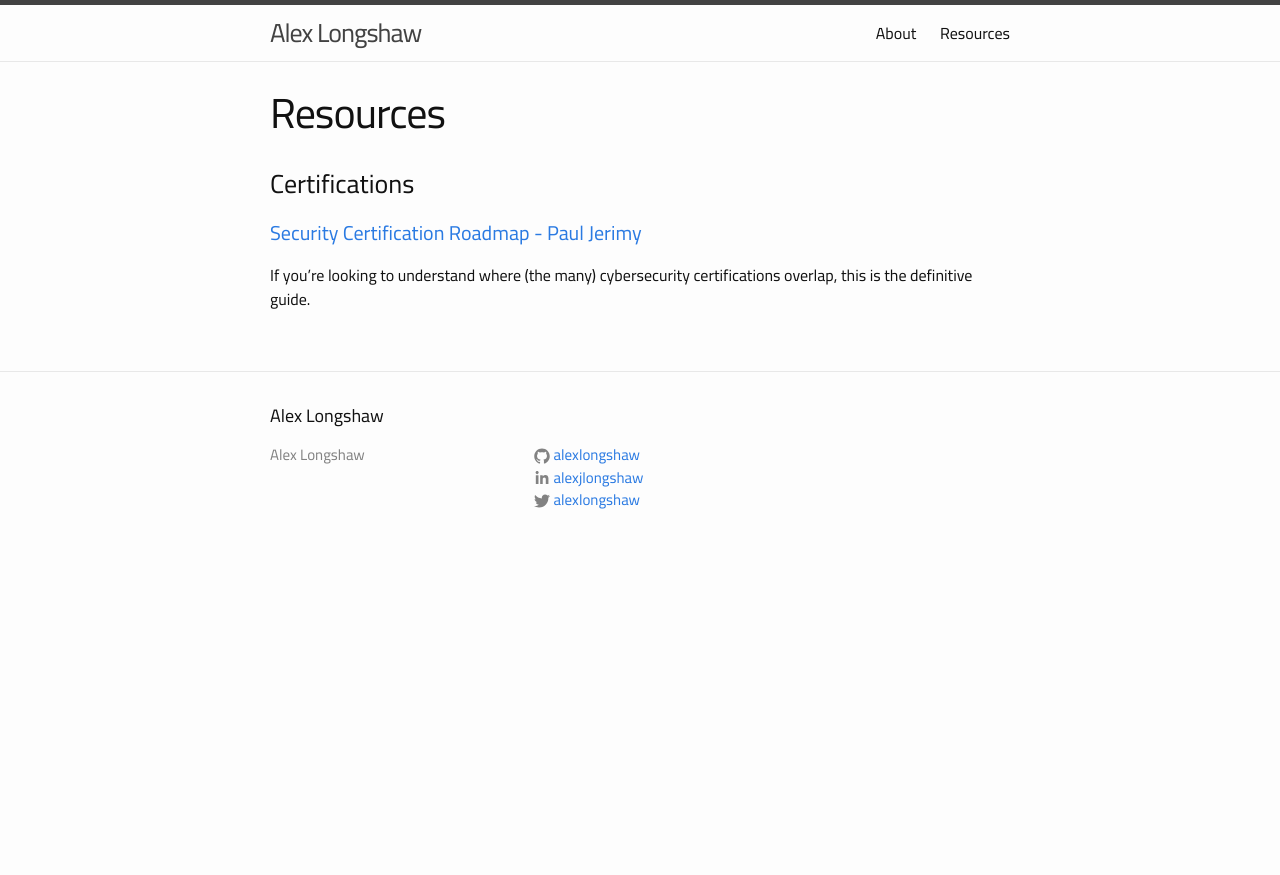
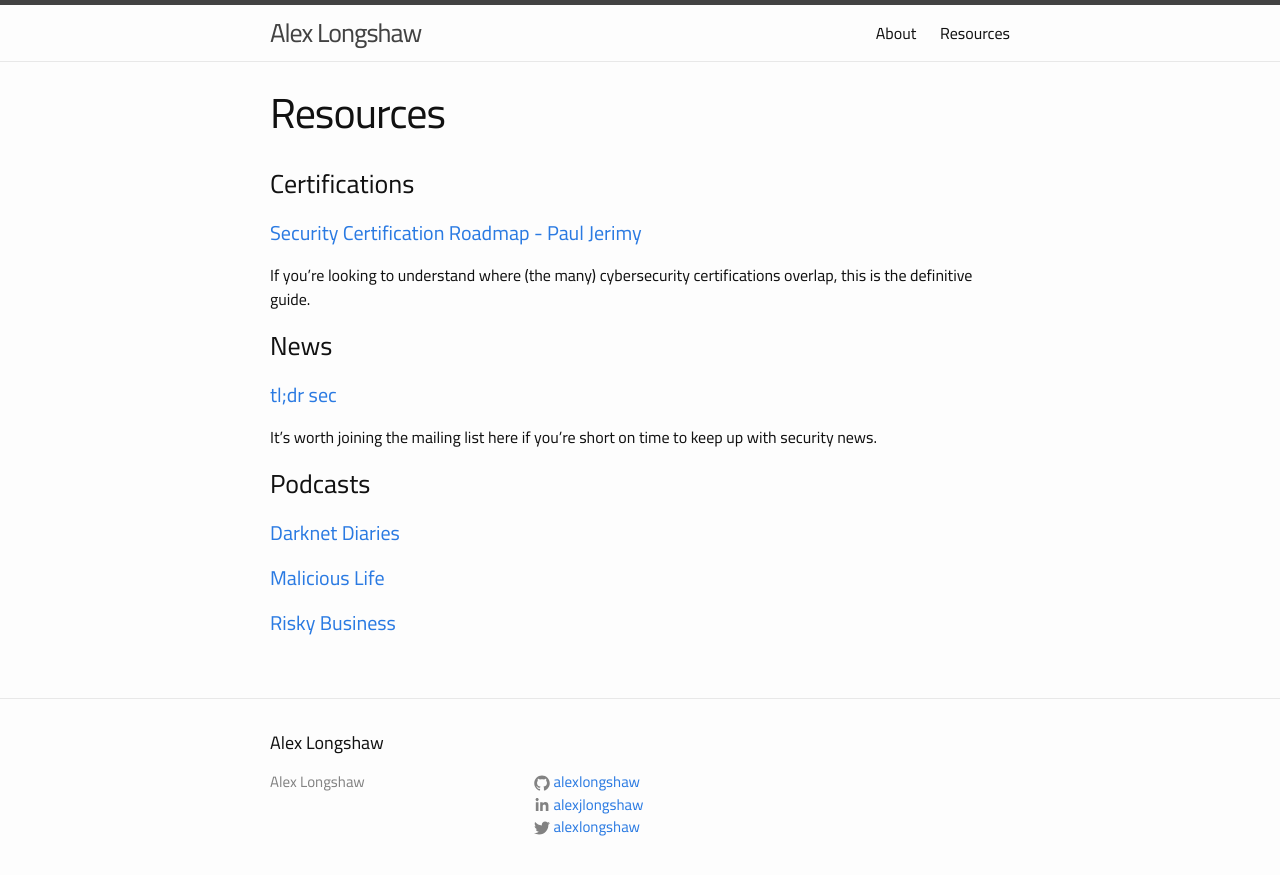
Before and after one commit to alexlongshaw/alexlongshaw.github.io, a Jekyll site: the page built from resources.md, in a window 1280 px wide. Shown: the top 875 px of the page. Built offline with Jekyll 4.4.1, drawn with Linux system fonts in a browser that asks for light colours.

Commit message:
Add news/podcasts and update links

```diff
--- a/_includes/footer.html
+++ b/_includes/footer.html
@@ -14,21 +14,21 @@
       <div class="footer-col footer-col-2">
         <ul class="social-media-list">
           <li>
-            <a href="https://github.com/alexlongshaw">
+            <a href="https://github.com/alexlongshaw" target="_blank" rel="noopener">
               <span class="icon icon--github">{% include icon-github.svg %}</span>
               <span class="username">alexlongshaw</span>
             </a>
           </li>
 
           <li>
-            <a href="https://www.linkedin.com/in/alexjlongshaw">
+            <a href="https://www.linkedin.com/in/alexjlongshaw" target="_blank" rel="noopener">
               <span class="icon icon--linkedin">{% include icon-linkedin.svg %}</span>
               <span class="username">alexjlongshaw</span>
             </a>
           </li>
 
           <li>
-            <a href="https://twitter.com/alexlongshaw">
+            <a href="https://twitter.com/alexlongshaw" target="_blank" rel="noopener">
               <span class="icon icon--twitter">{% include icon-twitter.svg %}</span>
               <span class="username">alexlongshaw</span>
             </a>
--- a/resources.md
+++ b/resources.md
@@ -8,3 +8,16 @@
 
 #### [Security Certification Roadmap - Paul Jerimy](https://pauljerimy.com/security-certification-roadmap/){:target="_blank" rel="noopener"}
 If you're looking to understand where (the many) cybersecurity certifications overlap, this is the definitive guide.
+
+### News
+
+#### [tl;dr sec](https://tldrsec.com/){:target="_blank" rel="noopener"}
+It's worth joining the mailing list here if you're short on time to keep up with security news.
+
+### Podcasts
+
+#### [Darknet Diaries](https://darknetdiaries.com/){:target="_blank" rel="noopener"}
+
+#### [Malicious Life](https://malicious.life/){:target="_blank" rel="noopener"}
+
+#### [Risky Business](https://risky.biz/){:target="_blank" rel="noopener"}
```
Also changed, not shown: about.md (+1 -1 lines).
